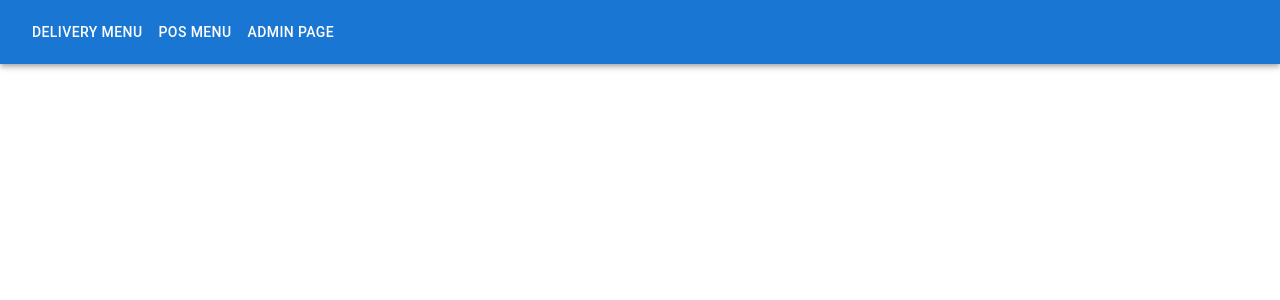
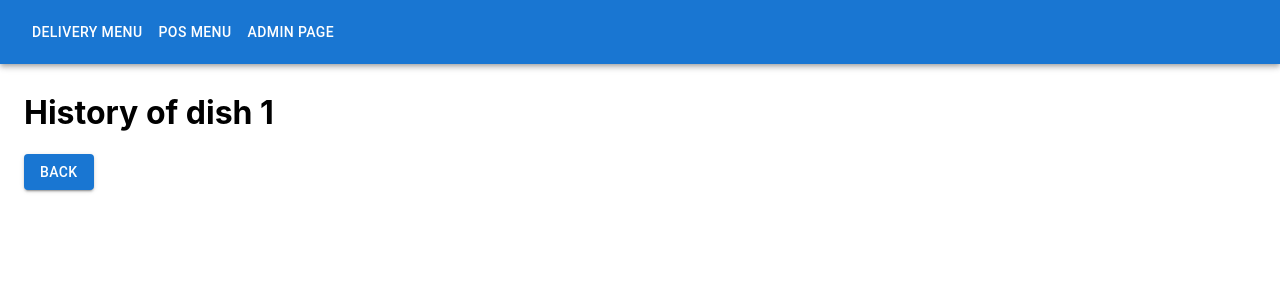
Before and after one commit to dpl2k/stmis, a React (Create React App) app: page /dishhistorypage/1 in a window 1280 px wide. Shown: the top 300 px of the page. Built offline with nearby package versions, Linux system fonts and the light colour scheme.

Commit message:
add dishHistoryPage

```diff
--- a/src/App.js
+++ b/src/App.js
@@ -3,6 +3,7 @@ import { BrowserRouter as Router, Route, Routes, useLocation, useNavigate } from
 import RestaurantPage from './pages/RestaurantPage';
 import DropdownPage from './pages/DropdownPage';
 import DishPage from './pages/DishPage';
+import DishHistoryPage from './pages/DishHistoryPage';
 import DineInCategoryPage from './pages/DineInCategoryPage';
 import DeliveryCategoryPage from './pages/DeliveryCategoryPage';
 import POSPage from './pages/POSPage';
@@ -30,6 +31,7 @@ const App = () => {
       <Routes>
         <Route path="/" element={<UserPage />} />
         <Route path="/dishpage" element={<DishPage />} />
+        <Route path="/dishhistorypage/:dishId" element={<DishHistoryPage />} />
         <Route path="/restaurantpage" element={<RestaurantPage />} />
         <Route path="/dropdownpage" element={<DropdownPage />} />
         <Route path="/dineincategorypage" element={<DineInCategoryPage />} />
--- a/src/components/DishTable/index.jsx
+++ b/src/components/DishTable/index.jsx
@@ -1,8 +1,8 @@
 import React from 'react';
 import { Table, TableBody, TableCell, TableContainer, TableHead, TableRow, Paper, IconButton, Tooltip, Box, TableFooter, TablePagination } from '@mui/material';
-import { Edit, Delete } from '@mui/icons-material';
+import { Edit, Delete, Visibility } from '@mui/icons-material';
 
-const DishTable = ({ dishes, isAdmin, onDelete, onEdit }) => {
+const DishTable = ({ dishes, isAdmin, onDelete, onEdit, onHistory }) => {
     const [page, setPage] = React.useState(0);
     const [rowsPerPage, setRowsPerPage] = React.useState(5);
 
@@ -78,6 +78,11 @@ const DishTable = ({ dishes, isAdmin, onDelete, onEdit }) => {
                                                 <Edit />
                                             </IconButton>
                                         </Tooltip>
+                                        <Tooltip title="History">
+                                            <IconButton color="info" onClick={() => onHistory(dish.dishId)}>
+                                                <Visibility />
+                                            </IconButton>
+                                        </Tooltip>
                                         <Tooltip title="Delete">
                                             <IconButton color="error" onClick={() => onDelete(dish.dishId)}>
                                                 <Delete />
--- /dev/null
+++ b/src/pages/DishHistoryPage/index.jsx
@@ -0,0 +1,33 @@
+import React from "react";
+import { useNavigate, useParams } from 'react-router-dom';
+import {
+    Box,
+    Button,
+} from "@mui/material";
+
+const DishHistoryPage = () => {
+    const { dishId } = useParams();
+    const navigate = useNavigate();
+
+    const handleBack = () => {
+        navigate('/dishpage');
+    };
+
+    return (
+        <Box p={3} pt={1}>
+            <h1>History of dish {dishId}</h1>
+            <Box mb={4}>
+                <Button
+                    color="primary"
+                    onClick={handleBack}
+                    variant="contained"
+                    // style={{ position: 'absolute', top: 0, left: 0 }}
+                >
+                    Back
+                </Button>
+            </Box>
+        </Box>
+    );
+};
+
+export default DishHistoryPage;
--- a/src/pages/DishPage/index.jsx
+++ b/src/pages/DishPage/index.jsx
@@ -1,4 +1,5 @@
 import React, { useState, useEffect } from "react";
+import { useNavigate } from 'react-router-dom';
 import {
   Button,
   Typography,
@@ -250,6 +251,11 @@ const DishPage = () => {
       setEditDishId(dishId);
       setShowEditForm(true);
     }
+  };
+
+  const navigate = useNavigate();
+  const handleHistory = (dishId) => {
+    navigate(`/dishhistorypage/${dishId}`);
   };
 
   const resetDishForm = () => {
@@ -760,7 +766,7 @@ const DishPage = () => {
           </Grid>
         </Grid>
       </Box>
-      <DishTable dishes={dishes} isAdmin={true} onDelete={handleDelete} onEdit={handleEdit} />
+      <DishTable dishes={dishes} isAdmin={true} onDelete={handleDelete} onEdit={handleEdit} onHistory={handleHistory}/>
       {showEditForm && (
         <Dialog open={open}
           onClose={(event, reason) => {
```
